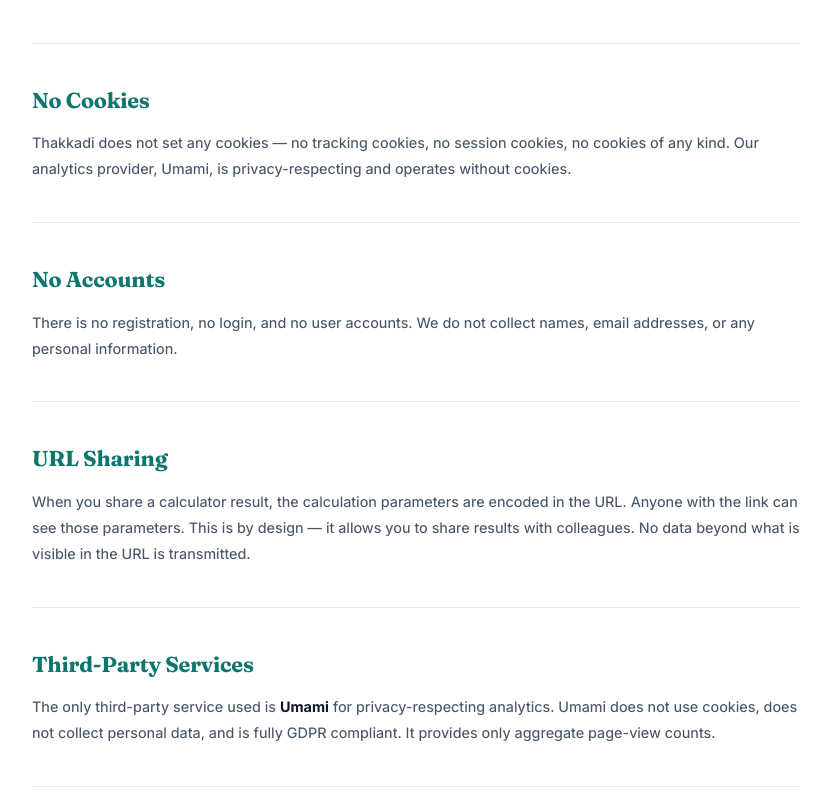
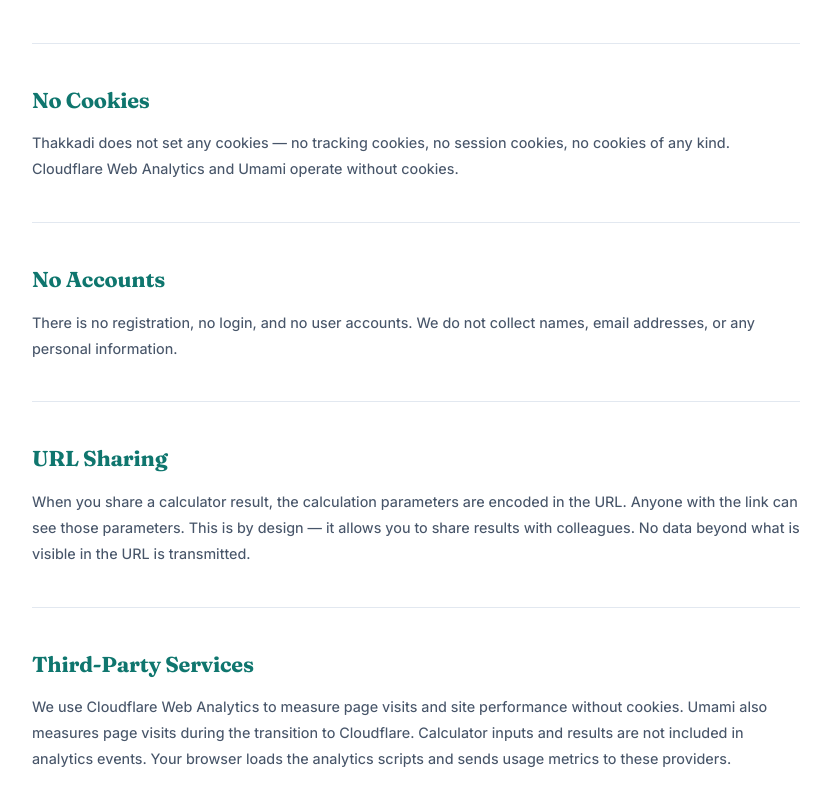
Before and after one commit to sagrkv/Thakkadi, a Next.js app: page /privacy in a window 1280 px wide. Shown: the part 580-1380 px from the top of the page, without its empty margins (224-1055 px from the left). Built offline with nearby package versions, Linux system fonts and the light colour scheme.

Commit message:
Disclose Cloudflare analytics during Umami transition

```diff
--- a/src/app/privacy/page.tsx
+++ b/src/app/privacy/page.tsx
@@ -117,8 +117,8 @@ export default function PrivacyPage() {
         <PolicySection heading="No Cookies">
           <p>
             Thakkadi does not set any cookies — no tracking cookies, no session
-            cookies, no cookies of any kind. Our analytics provider, Umami, is
-            privacy-respecting and operates without cookies.
+            cookies, no cookies of any kind. Cloudflare Web Analytics and
+            Umami operate without cookies.
           </p>
         </PolicySection>
 
@@ -146,11 +146,11 @@ export default function PrivacyPage() {
 
         <PolicySection heading="Third-Party Services">
           <p>
-            The only third-party service used is{' '}
-            <strong style={{ color: 'var(--color-text-primary)' }}>Umami</strong>{' '}
-            for privacy-respecting analytics. Umami does not use cookies, does
-            not collect personal data, and is fully GDPR compliant. It provides
-            only aggregate page-view counts.
+            We use Cloudflare Web Analytics to measure page visits and site
+            performance without cookies. Umami also measures page visits during
+            the transition to Cloudflare. Calculator inputs and results are not
+            included in analytics events. Your browser loads the analytics
+            scripts and sends usage metrics to these providers.
           </p>
         </PolicySection>
 
```
